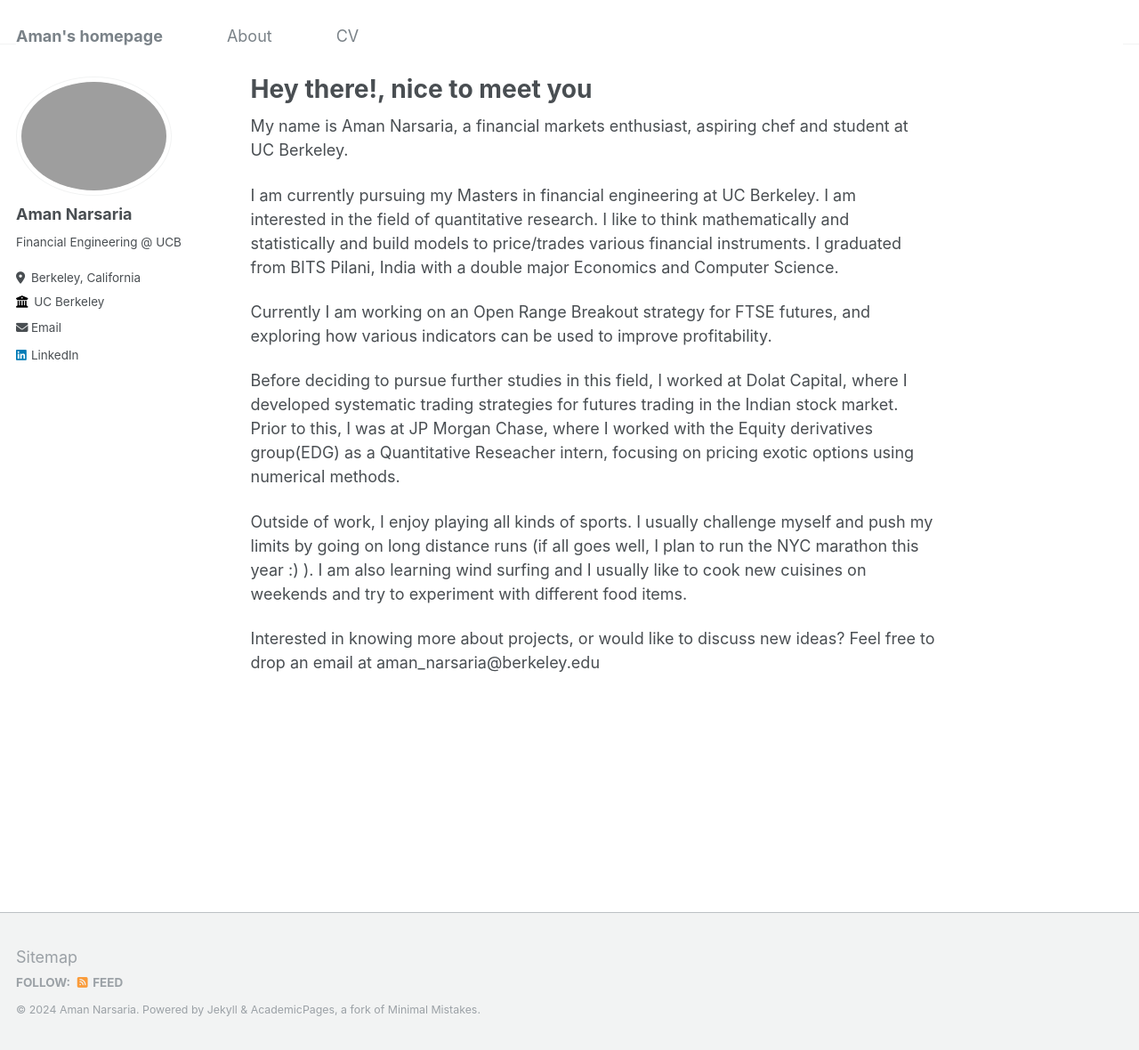
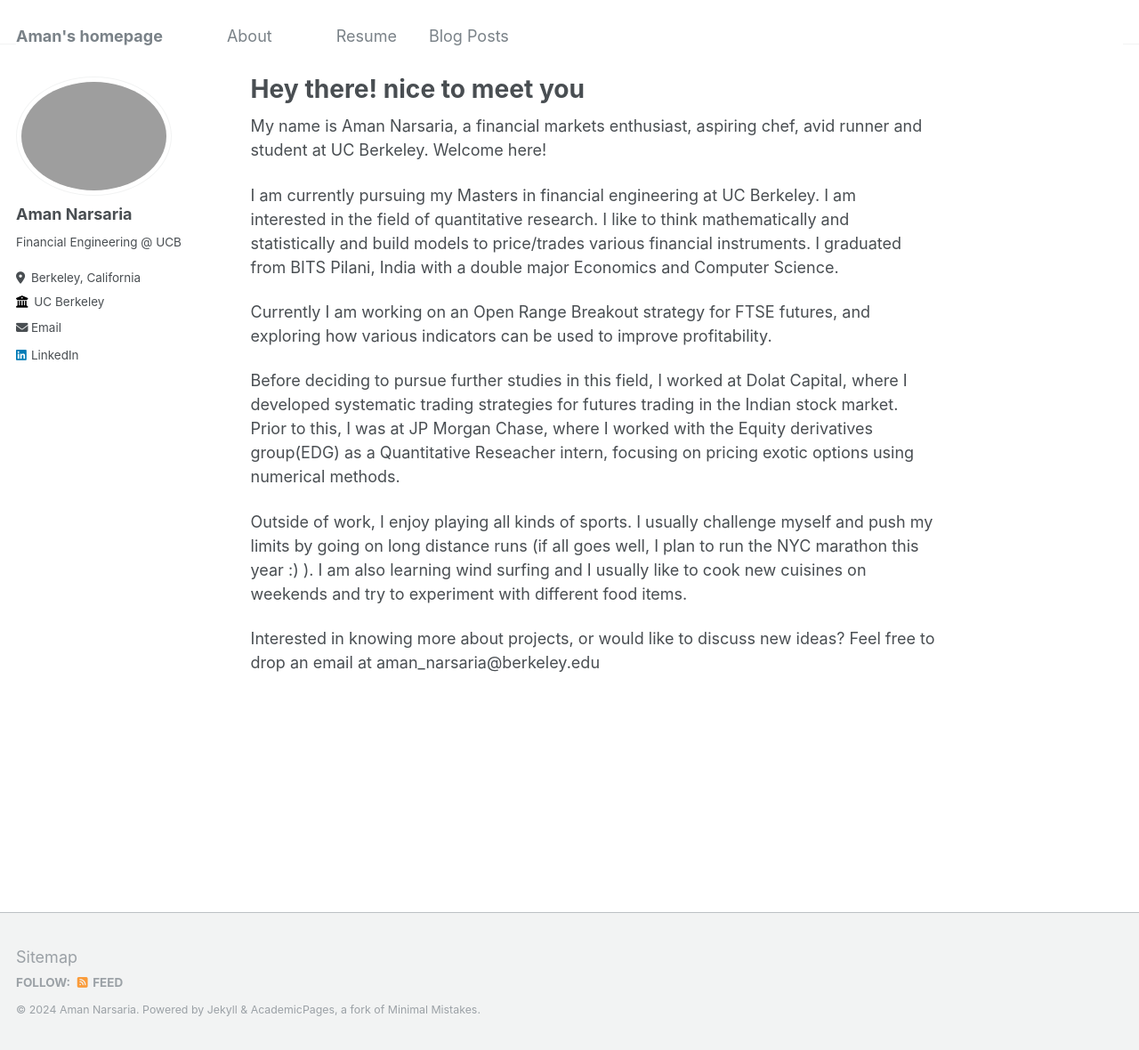
Before and after one commit to amannarsaria4/amannarsaria4.github.io, a Jekyll site: the page built from _pages/about.md, in a window 1280 px wide and 1180 px high. Shown: the whole window at 89% size. Built offline with Jekyll 4.4.1, drawn with Linux system fonts in a browser that asks for light colours.

Commit message:
new commit

```diff
--- a/_data/navigation.yml
+++ b/_data/navigation.yml
@@ -3,8 +3,9 @@ main:
   - title: "About"
   - url: /about/about.html
 
-  - title: "CV"
+  - title: "Resume"
     url: /cv/
+
   # - title: "Publications"
   #   url: /publications/
 
@@ -17,8 +18,8 @@ main:
   # - title: "Portfolio"
   #   url: /portfolio/
 
-  # - title: "Blog Posts"
-  #   url: /year-archive/
+  - title: "Blog Posts"
+    url: /year-archive/
 
   # - title: "Guide"
   #   url: /markdown/
--- a/_pages/about.md
+++ b/_pages/about.md
@@ -1,13 +1,13 @@
 ---
 permalink: /
-title: "Hey there!, nice to meet you"
+title: "Hey there! nice to meet you"
 author_profile: true
 redirect_from:
   - /about/
   - /about.html
 ---
 
-My name is Aman Narsaria, a financial markets enthusiast, aspiring chef and student at UC Berkeley.
+My name is Aman Narsaria, a financial markets enthusiast, aspiring chef, avid runner and student at UC Berkeley. Welcome here!
 
 I am currently pursuing my Masters in financial engineering at UC Berkeley. I am interested in the field of quantitative research. I like to think mathematically and statistically and build models to price/trades various financial instruments. I graduated from BITS Pilani, India with a double major Economics and Computer Science.
 <!-- I like to build simple and intuitive models that can make sense of complex data.  -->
```
Also changed, not shown: _pages/cv.md (+3 -2 lines).
